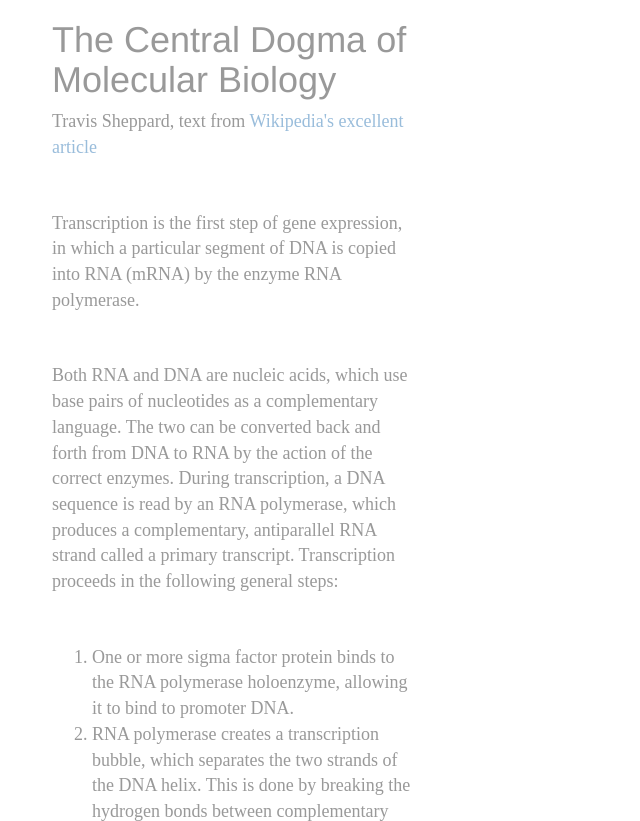
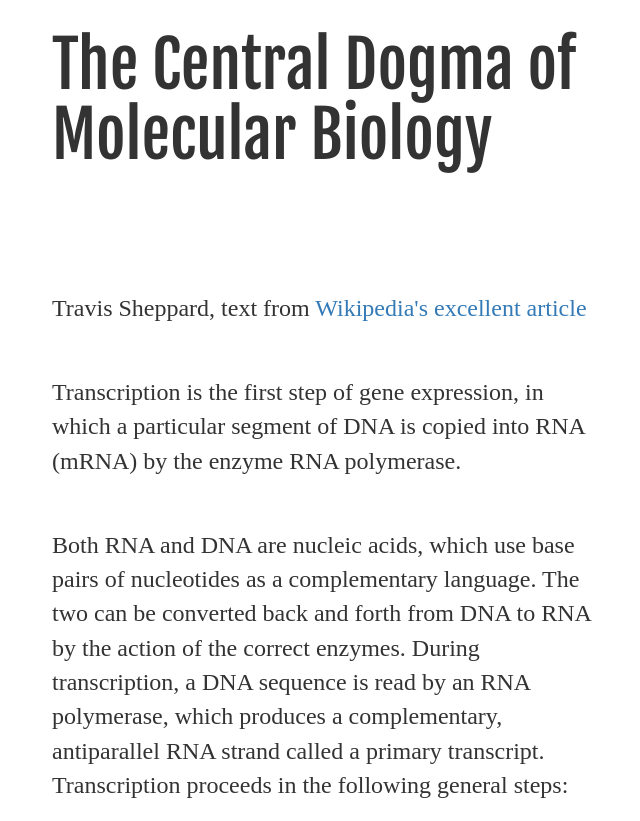
Before and after one commit to ragingsquirrel3/raging-node-boilerplate, a React app: page src/lib/index.html in a window 1280 px wide. Shown: the top 821 px of the page, without its empty margins (18-658 px from the left). After the commit the page ends 800 px from the top, so only its background shows below. Built offline with nearby package versions, Linux system fonts and the light colour scheme; a script that the page names is missing; a web font is replaced by a local one.

Commit message:
change typography

```diff
--- a/src/entry.js
+++ b/src/entry.js
@@ -6,8 +6,6 @@ import { createStore } from 'redux';
 import DNA from './components/dna';
 import dnaApp from './reducers';
 
-console.log('blah')
-
 // init redux store and render to target element in DOM
 let _store = createStore(dnaApp);
 render(
--- a/src/lib/index.html
+++ b/src/lib/index.html
@@ -5,37 +5,46 @@
         <meta charset="utf-8">
         <meta name="viewport" content="width=device-width, initial-scale=1">
         <link href="https://maxcdn.bootstrapcdn.com/bootstrap/3.3.6/css/bootstrap.min.css" rel="stylesheet">
+        <link href='https://fonts.googleapis.com/css?family=Fjalla+One|Droid+Serif:400,700' rel='stylesheet' type='text/css'>
         <style>
             body {
-                font-size: 18px;
-                font-family: serif;
-                h1, h2, h3, h4, h5 {
-                    font-family: Helvetica;
+                font-size: 24px;
+                font-family: 'Droid Serif', serif;
+            }
+            h1 {
+                font-family: 'Fjalla One', sans-serif;;
+                font-size: 64px;
+                margin: 3rem 0 12rem 0;
             }
             .scroll-target {
                 position: relative;
                 z-index: 1;
+                height: 100vh;
+                overflow: scroll;
             }
             .scroll-target-bg {
                 background: white;
                 position: absolute;
-                    opacity: 0.5;
-                    top: 0;
-                    left: 0;
-                    bottom: 0;
-                    right: 0;
+                width: 100%;
+                height: 100%;
+                opacity: 0.75;
+            }
+            .scroll-target-text h1, p {
+                position: relative;
             }
             .scroll-target p {
                 margin: 0 0 5rem;
             }
+            .scroll-target-text-wrapper {
+                padding: 1rem;
             }
-
         </style>
     </head>
     <body>
       <div class="container">
         <div class="row">
-          <div class="col-md-4 scroll-target" id="j-scroll-target">
+          <div class="col-md-6 scroll-target" id="j-scroll-target">
+                <div class="scroll-target-text">
                 <div class="scroll-target-bg"></div>
             <h1>The Central Dogma of Molecular Biology</h1>
             <p>Travis Sheppard, text from <a href="https://en.wikipedia.org/wiki/Transcription_(genetics)">Wikipedia's excellent article</a></p>
@@ -62,6 +71,7 @@
                 </div>
             </div>
           </div>
+        </div>
         <!-- a-frame target via react -->
       	<div id="target"></div>
         <script src="https://aframe.io/releases/0.1.3/aframe.min.js" type="text/javascript" charset="utf-8"></script>
```
Also changed, not shown: build/dev/index.html. Lines whose indentation alone changed are shown as unchanged.
